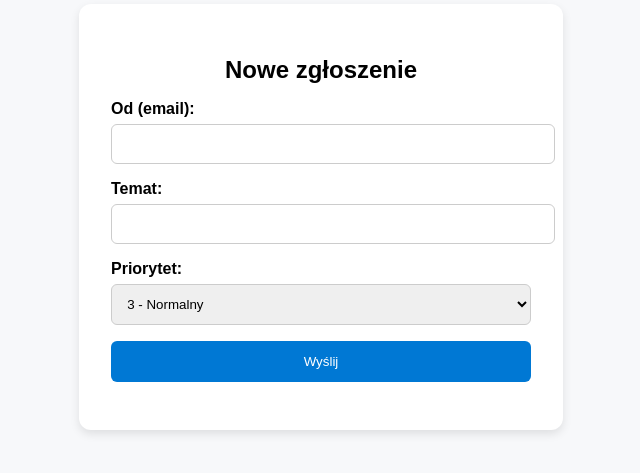
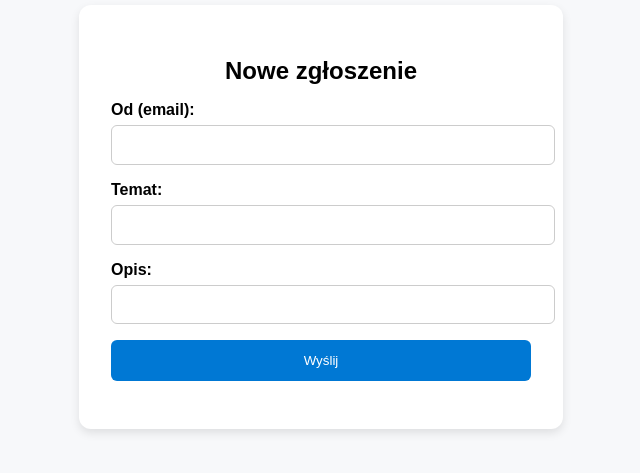
Before and after one commit to KagomeHokkaido123/whatafun, a website: page public/index.html in a window 1280 px wide. Shown: the part 183-656 px from the top of the page, without its empty margins (319-959 px from the left). Drawn offline with Linux system fonts and the light colour scheme.

Commit message:
Update index.html

```diff
--- a/public/index.html
+++ b/public/index.html
@@ -23,12 +23,9 @@
       <input type="email" id="email" required>
       <label for="subject">Temat:</label>
       <input type="text" id="subject" required>
-      <label for="priority">Priorytet:</label>
-      <select id="priority">
-        <option value="1">1 - Krytyczny</option>
-        <option value="2">2 - Wysoki</option>
-        <option value="3" selected>3 - Normalny</option>
-        <option value="4">4 - Niski</option>
+      <label for="description">Opis:</label>
+      <input type="text" id="description" required>
+
       </select>
       <button type="submit">Wyślij</button>
     </form>
@@ -42,7 +39,7 @@
       msg.textContent = "Wysyłanie...";
 
       const data = {
-        priority: document.getElementById("priority").value,
+        description: document.getElementById("description").value,
         short_description: document.getElementById("subject").value,
         opened_by: document.getElementById("email").value
       };
```
